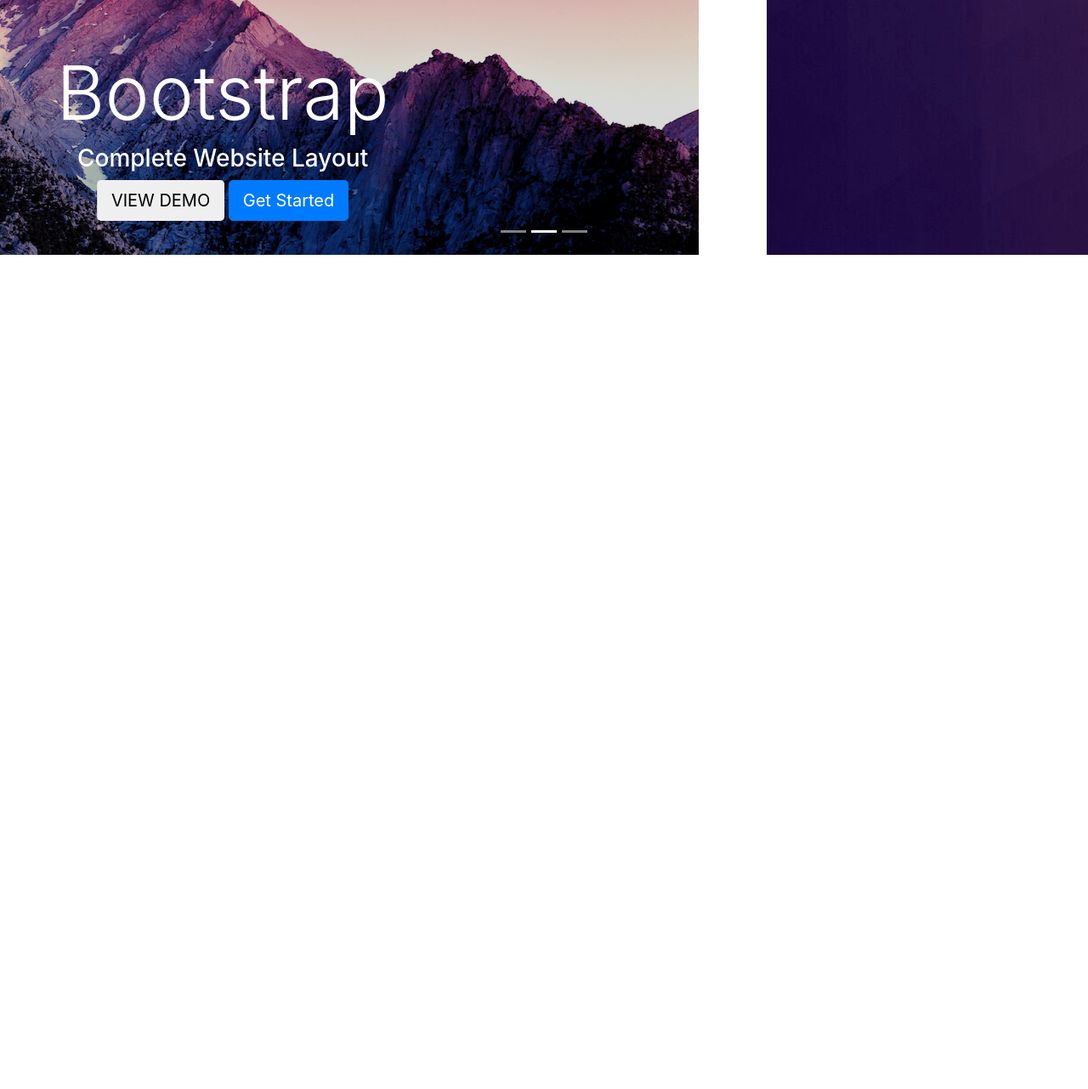
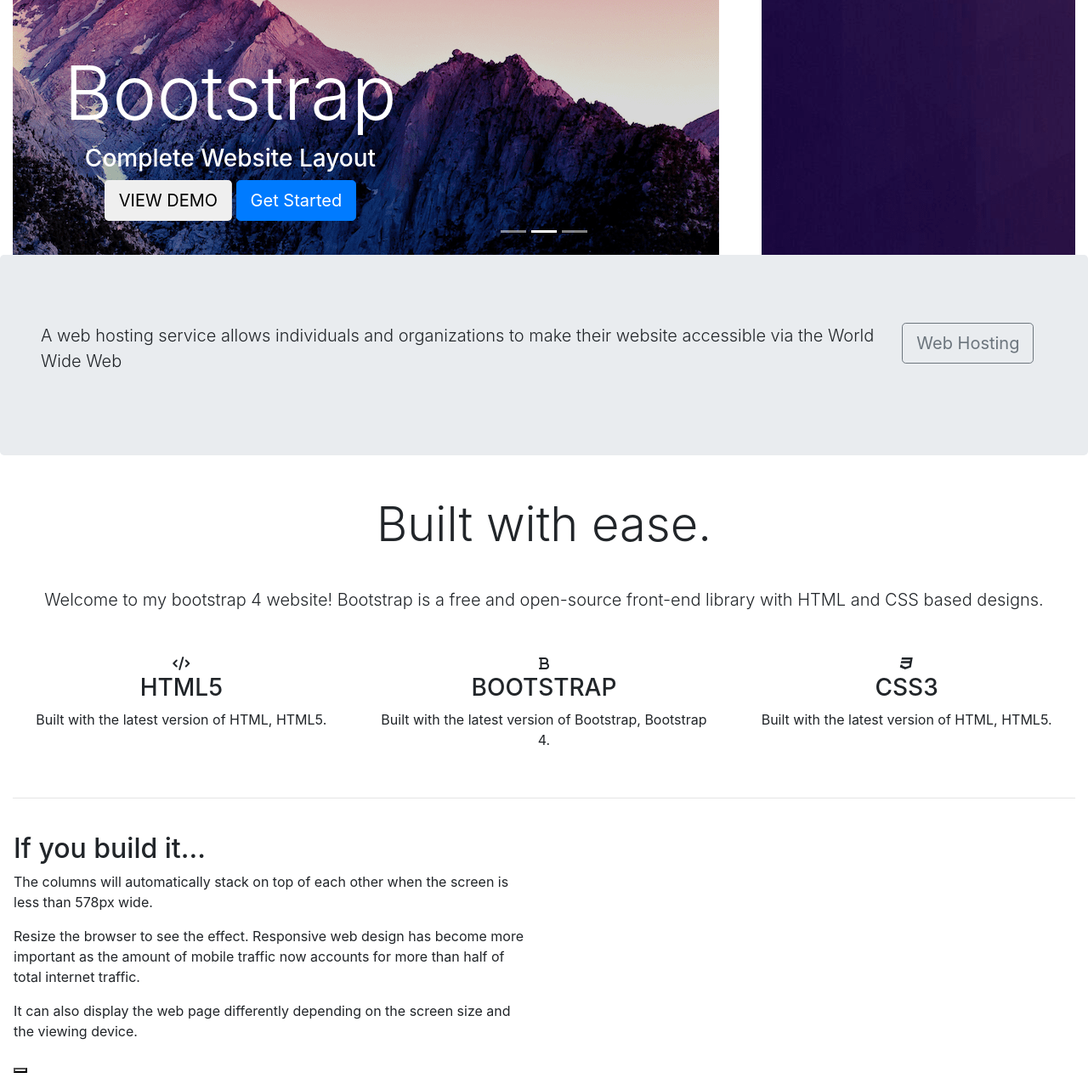
Before and after one commit to zoren2/CSSBootstrap4, a website: page src/index.html in a window 1280 px wide. Shown: the part 541-1823 px from the top of the page at 85% size. Before the commit the page ends 841 px from the top, so only its background shows below. Drawn offline with nearby package versions, Linux system fonts and the light colour scheme.

Commit message:
Added carousel and description of technologies used

```diff
--- a/src/css/style.css
+++ b/src/css/style.css
@@ -1,16 +1,29 @@
 @import url('https://fonts.googleapis.com/css?family=Poppins:400,500,700');
+
+.carousel .item {
+    width: 100%; /*slider width*/
+    max-height: 600px; /*slider height*/
+}
+
+.carousel .item img {
+    width: 100%; /*img width*/
+}
 
 /*---Media Queries --*/
 @media (max-width: 992px) {
 
 }
+
 @media (max-width: 768px) {
+    .block {
+        margin-left: -20px;
+        margin-right: -20px;
+    }
+}
 
-}
 @media (max-width: 576px) {
 
 }
-
 
 /*---Firefox Bug Fix --*/
 .carousel-item {
@@ -20,13 +33,15 @@
     -webkit-backface-visibility: visible;
     backface-visibility: visible;
 }
+
 /*--- Fixed Background Image --*/
 figure {
     position: relative;
     width: 100%;
     height: 60%;
-  margin: 0!important;
+    margin: 0 !important;
 }
+
 .fixed-wrap {
     clip: rect(0, auto, auto, 0);
     position: absolute;
@@ -35,6 +50,7 @@
     width: 100%;
     height: 100%;
 }
+
 #fixed {
     background-image: url('img/mac.png');
     position: fixed;
@@ -49,14 +65,11 @@
     transform: translateZ(0);
     will-change: transform;
 }
+
 /*--- Bootstrap Padding Fix --*/
 [class*="col-"] {
     padding: 1rem;
 }
-
-
-
-
 
 /*
 Extra small (xs) devices (portrait phones, less than 576px)
--- a/src/index.html
+++ b/src/index.html
@@ -6,12 +6,12 @@
     <title>Complete Bootstrap 4 Website Layout</title>
     <meta name="description" content="">
     <meta name="viewport" content="width=device-width, initial-scale=1">
-
     <link rel="manifest" href="site.webmanifest">
     <link rel="apple-touch-icon" href="icon.png">
     <!-- Place favicon.ico in the root directory -->
     <link rel="stylesheet" href="https://maxcdn.bootstrapcdn.com/bootstrap/4.0.0/css/bootstrap.min.css"
           integrity="sha384-Gn5384xqQ1aoWXA+058RXPxPg6fy4IWvTNh0E263XmFcJlSAwiGgFAW/dAiS6JXm" crossorigin="anonymous">
+    <!--<link rel="stylesheet" href="https://use.fontawesome.com/de6761822d.css">-->
     <link rel="stylesheet" href="css/style.css">
 </head>
 
@@ -49,6 +49,7 @@
     </div>
 </nav>
 
+<div class="container-fluid">
     <div id="slides" class="carousel slide" data-ride="carousel">
         <ul class="carousel-indicators">
             <li data-target="#slides" data-slide-to="0" class="active"></li>
@@ -74,6 +75,71 @@
             </div>
         </div>
     </div>
+</div>
+
+<div class="container-fluid">
+    <div class="row jumbotron">
+        <div class="col-xs-12 col-sm-12 col-md-9 col-lg-9 col-xl-10">
+            <p class="lead">A web hosting service allows individuals and organizations to make their website accessible
+                via the World Wide Web</p>
+        </div>
+
+        <div class="col-xs-12 col-sm-12 col-md-3 col-lg-3 col-xl-2">
+            <a href="#">
+                <button class="btn btn-outline-secondary btn-lg">Web Hosting</button>
+            </a>
+        </div>
+    </div>
+</div>
+
+<div class="container-fluid padding">
+    <div class="row welcome text-center">
+        <div class="col-12">
+            <h1 class="display-4">Built with ease.</h1>
+        </div>
+        <hr>
+        <div class="col-12">
+            <p class="lead"> Welcome to my bootstrap 4 website! Bootstrap is a free and open-source front-end library
+                with HTML and CSS based designs.</p>
+        </div>
+    </div>
+</div>
+
+<div class="container-fluid padding">
+    <div class="row text-center padding">
+        <div class="col-xs-12 col-sm-6 col-md-4">
+            <i class="fas fa-code"></i>
+            <h3>HTML5</h3>
+            <p>Built with the latest version of HTML, HTML5.</p>
+        </div>
+        <div class="col-xs-12 col-sm-6 col-md-4">
+            <i class="fas fa-bold"></i>
+            <h3>BOOTSTRAP</h3>
+            <p>Built with the latest version of Bootstrap, Bootstrap 4.</p>
+        </div>
+        <div class=" col-sm-12 col-md-4">
+            <i class="fab fa-css3"></i>
+            <h3>CSS3</h3>
+            <p>Built with the latest version of HTML, HTML5.</p>
+        </div>
+    </div>
+    <hr class="my-4">
+</div>
+
+<div class="container-fluid padding">
+    <div class="row padding">
+        <div class="col-md-12 col-lg-6">
+            <h2>If you build it...</h2>
+            <p>The columns will automatically stack on top of each other when the screen is less than 578px wide.</p>
+            <p>Resize the browser to see the effect. Responsive web design has become more important as the amount of
+            mobile traffic now accounts for more than half of total internet traffic.</p>
+            <p>It can also display the web page differently depending on the screen size and the viewing device.</p>
+            <button
+        </div>
+    </div>
+</div>
+
+<script src="https://use.fontawesome.com/de6761822d.js"></script>
 <script src="https://code.jquery.com/jquery-3.2.1.slim.min.js"
         integrity="sha384-KJ3o2DKtIkvYIK3UENzmM7KCkRr/rE9/Qpg6aAZGJwFDMVNA/GpGFF93hXpG5KkN"
         crossorigin="anonymous"></script>
@@ -83,7 +149,7 @@
 <script src="https://maxcdn.bootstrapcdn.com/bootstrap/4.0.0/js/bootstrap.min.js"
         integrity="sha384-JZR6Spejh4U02d8jOt6vLEHfe/JQGiRRSQQxSfFWpi1MquVdAyjUar5+76PVCmYl"
         crossorigin="anonymous"></script>
-<script src="https://use.fontawesome.com/de6761822d.js"></script>
+
 <script src="https://cdnjs.cloudflare.com/ajax/libs/modernizr/2.8.3/modernizr.js"></script>
 <script src="js/plugins.js"></script>
 <script src="js/main.js"></script>
```
Lines whose indentation alone changed are shown as unchanged.
